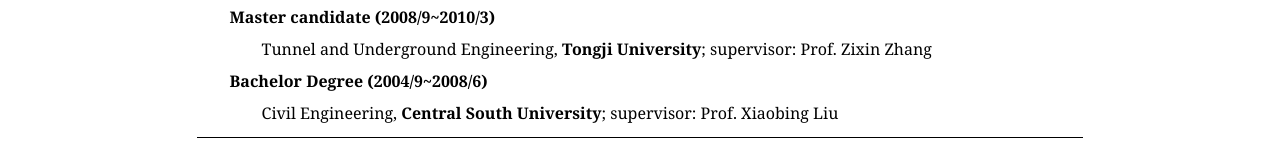
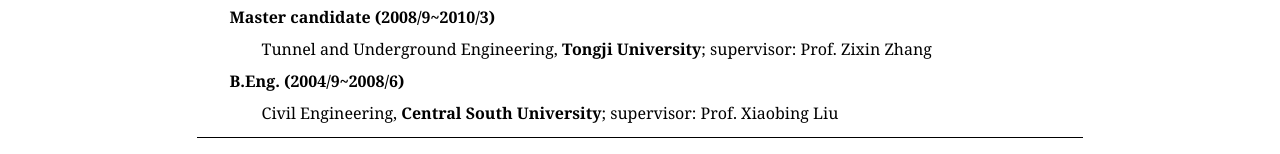
Before and after one commit to lcwyy/CurriculumVitae, a plain HTML site: page index.html in a window 1280 px wide. Shown: the part 473-627 px from the top of the page. Drawn offline with Linux system fonts and the light colour scheme; a script that the page names is missing.

Commit message:
Update index.html

```diff
--- a/index.html
+++ b/index.html
@@ -124,7 +124,7 @@
   	<body>
   		<div style="margin:0 15%;text-align:left;line-height:200%">
   			<font face="georgia,serif" size="3">
-  				<strong>Bachelor Degree (2004/9~2008/6)</strong>
+  				<strong>B.Eng. (2004/9~2008/6)</strong>
   			</font>
   		</div>
 		</body>
```
